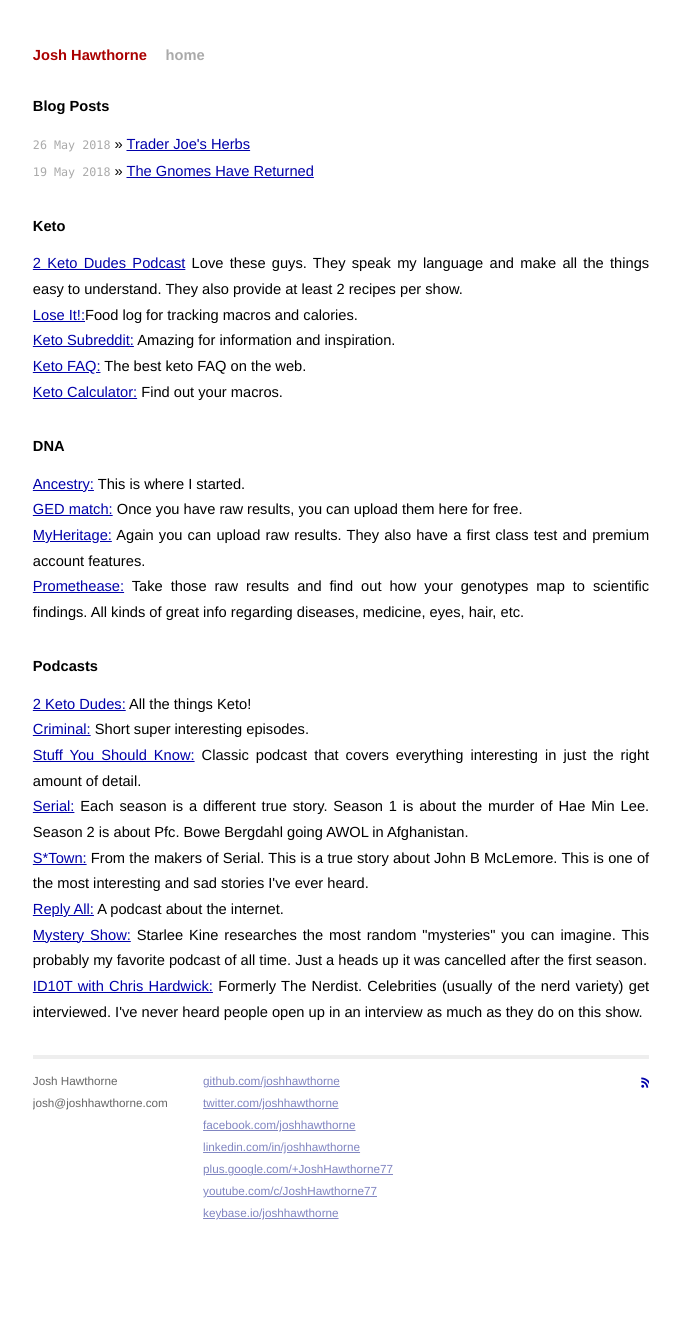
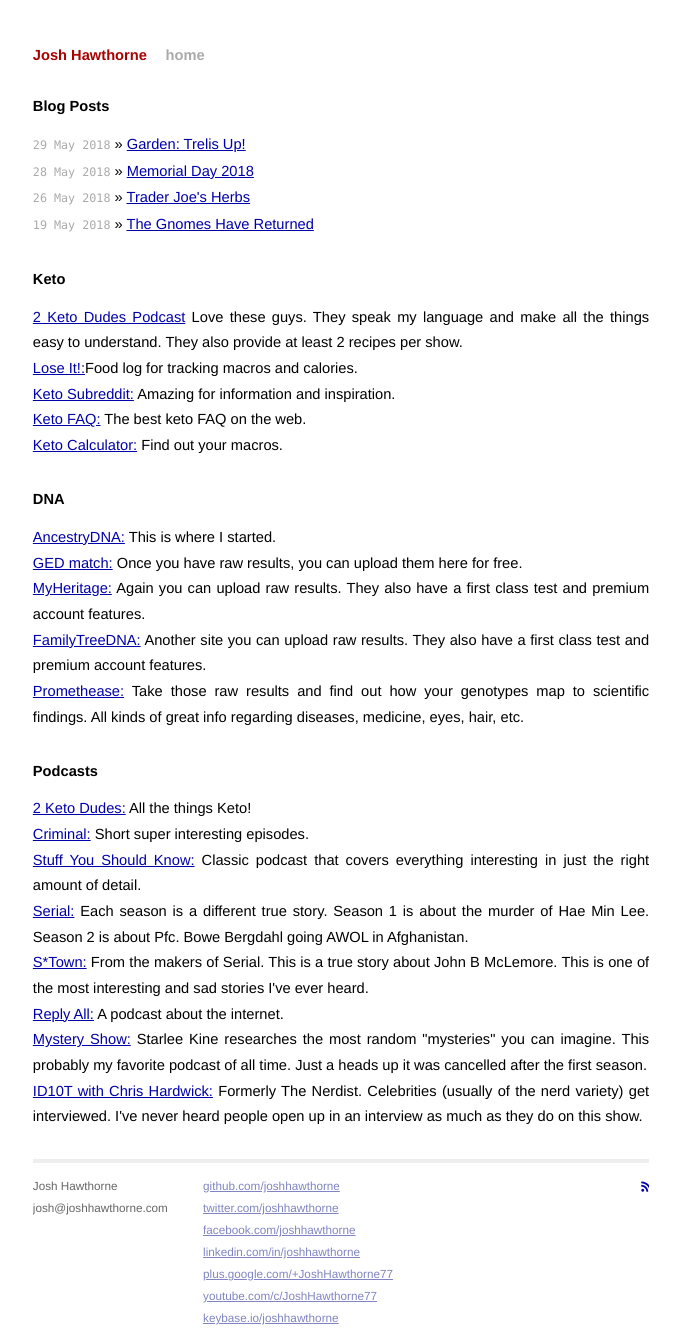
Before and after one commit to joshhawthorne/joshhawthorne.github.io, a Jekyll site: the page built from index.html, in a window 1280 px wide. Shown: the whole page, without its empty margins (299-980 px from the left). Built offline with Jekyll 4.4.1, drawn with Linux system fonts in a browser that asks for light colours; nearby versions of some CDN libraries; before the commit the page ends 1236 px from its top, so only the background shows below that.

```diff
--- a/_config.yml
+++ b/_config.yml
@@ -36,6 +36,8 @@ social:
         - https://keybase.io/joshhawthorne
 
 # Build settings
+future: false
+show_drafs: false
 markdown: kramdown
 #theme: minima
 theme: jekyll-theme-slate
--- a/index.html
+++ b/index.html
@@ -22,9 +22,10 @@ title: Josh Hawthorne
 
   <h1>DNA</h1>
   <ul class="posts">
-    <li><a href="https://www.ancestry.com">Ancestry:</a> This is where I started.</li>
+    <li><a href="https://www.ancestry.com">AncestryDNA:</a> This is where I started.</li>
     <li><a href="https://www.gedmatch.com">GED match:</a> Once you have raw results, you can upload them here for free.</li>
     <li><a href="https://www.myheritage.com">MyHeritage:</a> Again you can upload raw results. They also have a first class test and premium account features.</li>
+    <li><a href="https://www.familytreedna.com">FamilyTreeDNA:</a> Another site you can upload raw results. They also have a first class test and premium account features.</li>
     <li><a href="https://promethease.com">Promethease:</a> Take those raw results and find out how your genotypes map to scientific findings. All kinds of great info regarding diseases, medicine, eyes, hair, etc.</li>
   </ul>
 
```
Also changed, not shown: _posts/2018-05-28-memorial-day-2018.md (added, +21 -0 lines), _posts/2018-05-29-garden-trelis-up.md (added, +15 -0 lines), images/posts/2018-05-28/grandpa.jpg (added), images/posts/2018-05-29/trelis-with-cucumbers.JPG (added), images/posts/basil1.jpg (added), images/posts/basil2.jpg (added).
